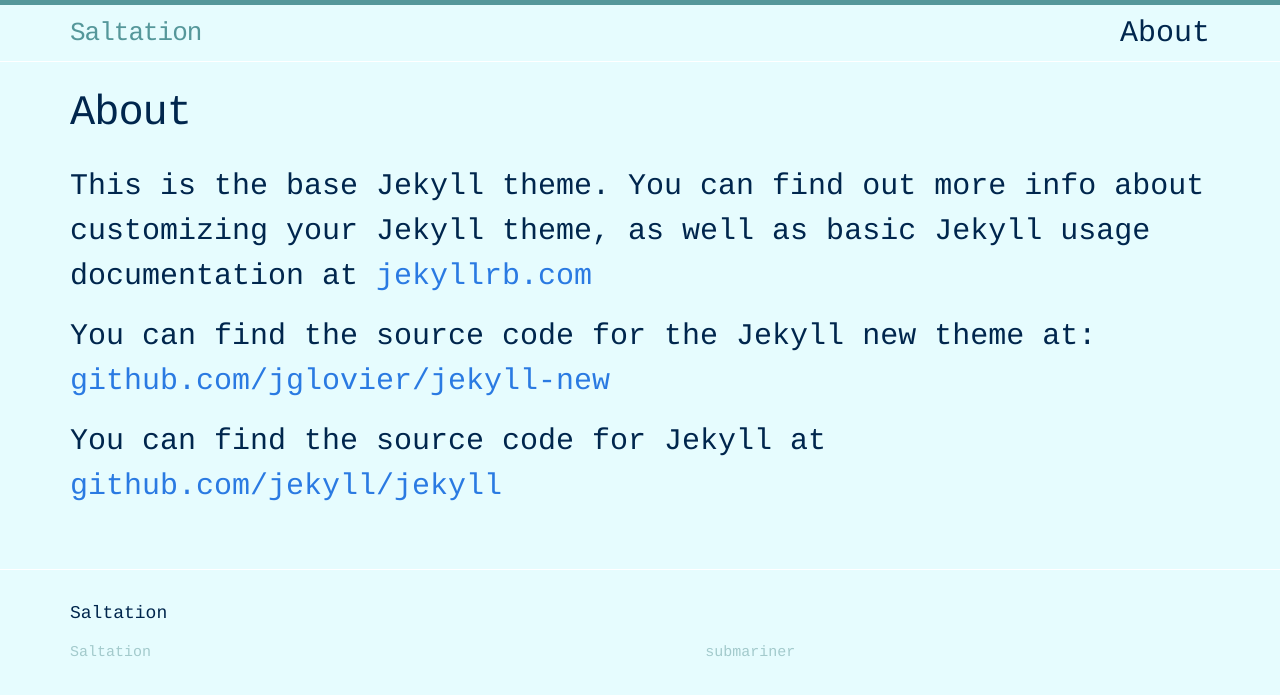
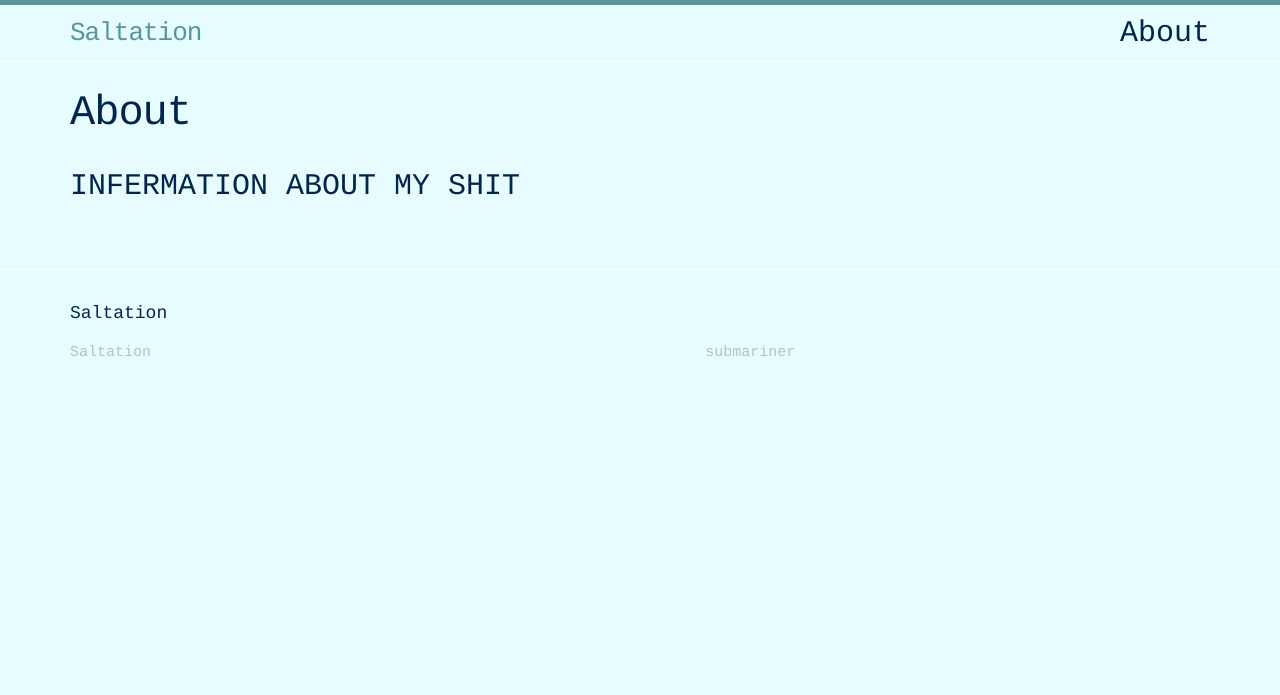
Before and after one commit to evanamiesgalonski/map, a Jekyll site: the page built from maper/about.md, in a window 1280 px wide. Shown: the top 695 px of the page. Built offline with Jekyll 4.4.1, drawn with Linux system fonts in a browser that asks for light colours.

Commit message:
Update about.md

```diff
--- a/maper/about.md
+++ b/maper/about.md
@@ -4,8 +4,4 @@
 permalink: /about/
 ---
 
-This is the base Jekyll theme. You can find out more info about customizing your Jekyll theme, as well as basic Jekyll usage documentation at [jekyllrb.com](http://jekyllrb.com/)
-
-You can find the source code for the Jekyll new theme at: [github.com/jglovier/jekyll-new](https://github.com/jglovier/jekyll-new)
-
-You can find the source code for Jekyll at [github.com/jekyll/jekyll](https://github.com/jekyll/jekyll)
+INFERMATION ABOUT MY SHIT
```
